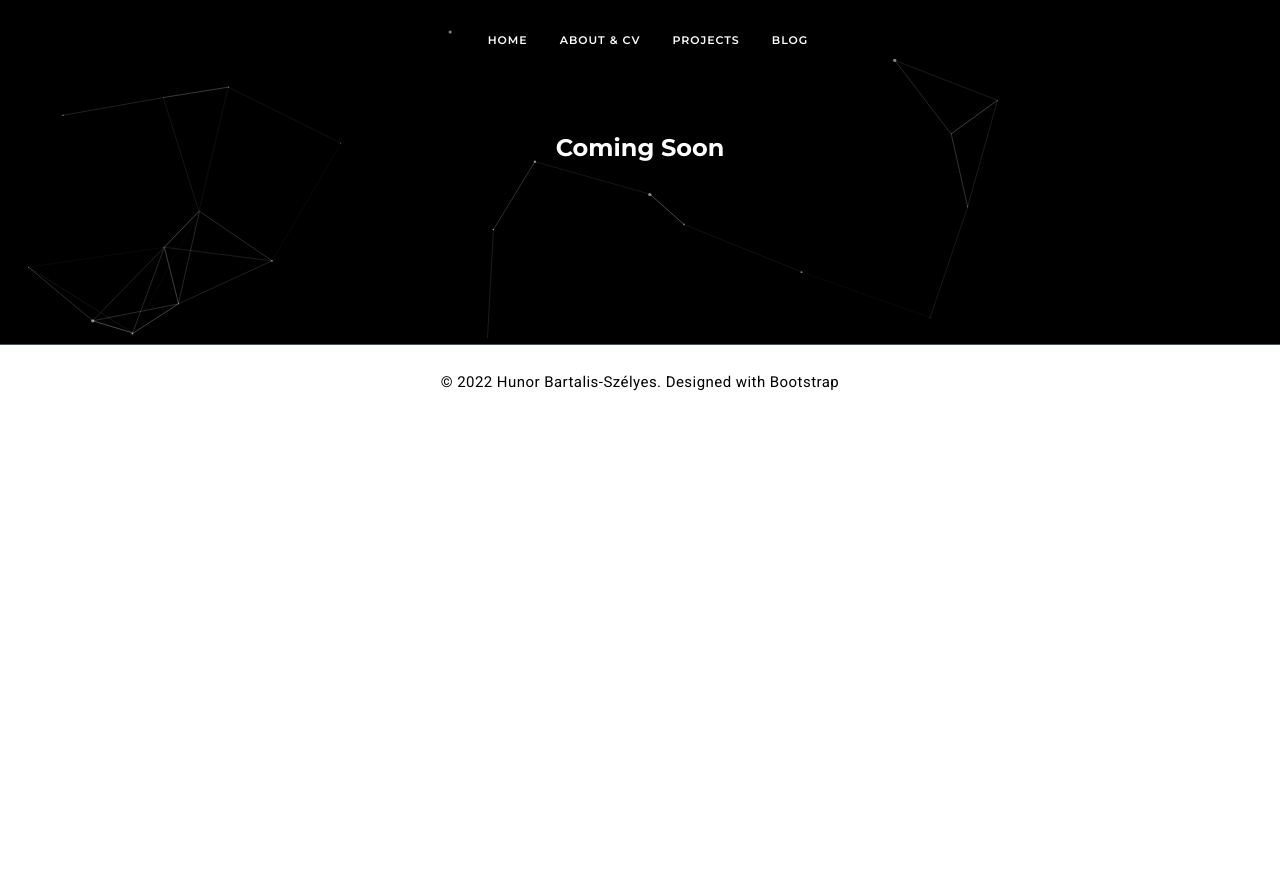
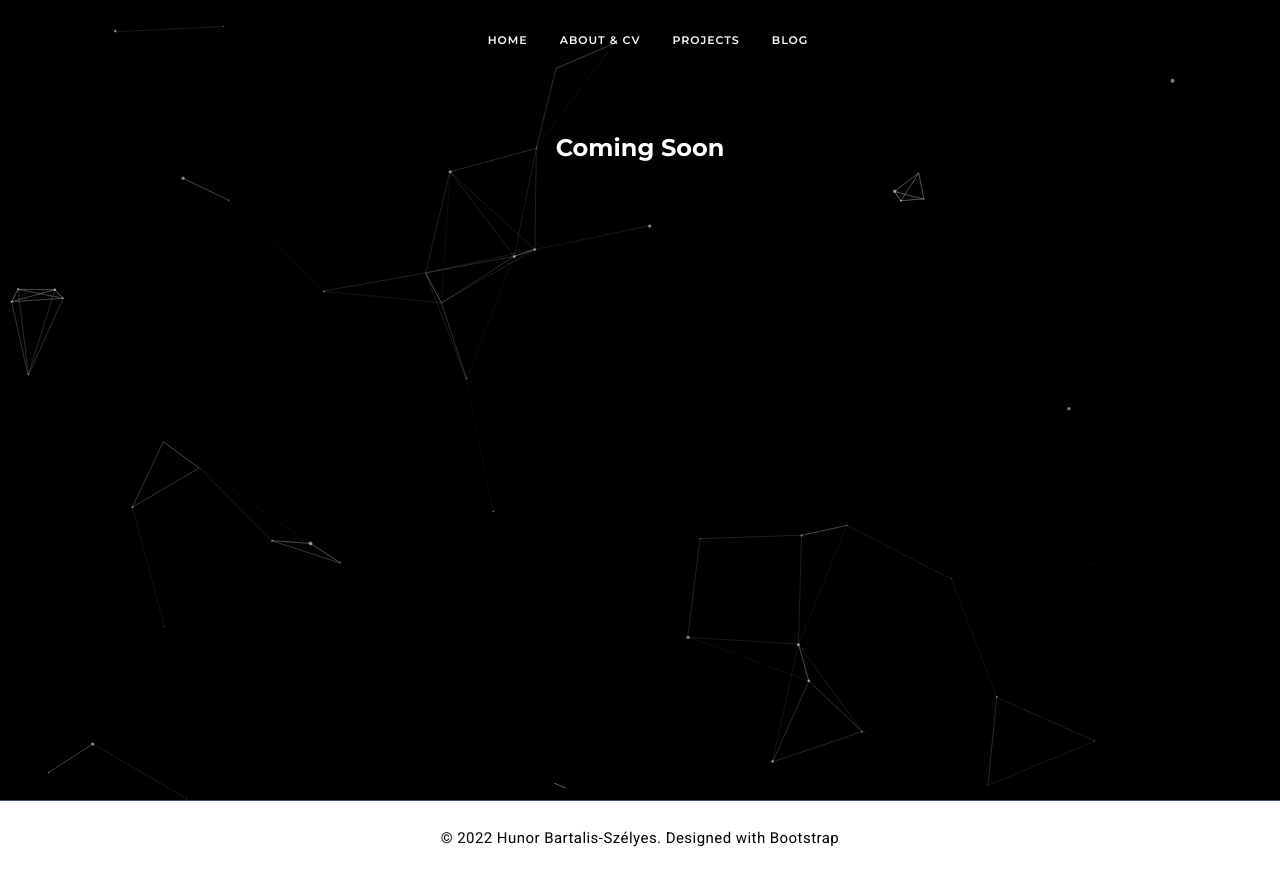
Before and after one commit to hunorbartalis/hunorbartalis.github.io, a plain HTML site: page blog.html in a window 1280 px wide. Before the commit the page ends 800 px from the top, so only its background shows below. Drawn offline with Linux system fonts and the light colour scheme; files that its build step writes are made by us from their sources.

Commit message:
Update blog.html

```diff
--- a/blog.html
+++ b/blog.html
@@ -60,7 +60,7 @@
 
         <!-- Navbar end -->
 
-        <section class="bg-home d-table w-100" style="background-color: black; padding: 130px 0" id="home">
+        <section class="bg-home d-table w-100 h-100" style="background-color: black; padding: 130px 0" id="home">
             <div class="container position-relative" style="z-index: 1;">
               <section class="text-center">
               <h4 class="mb-5" style="color: #fff"><strong>Coming Soon</strong></h4>
```
